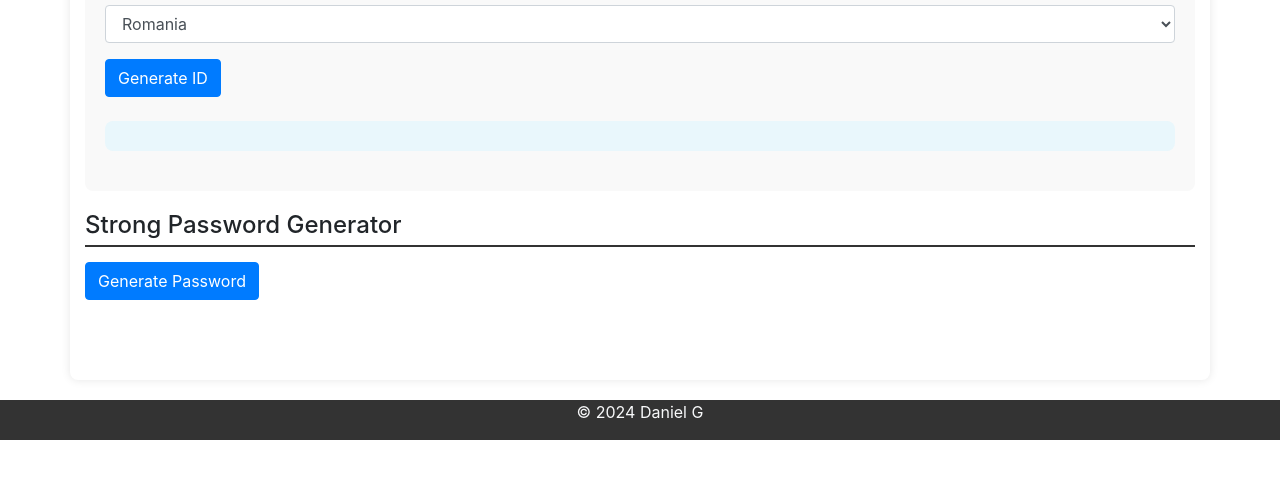
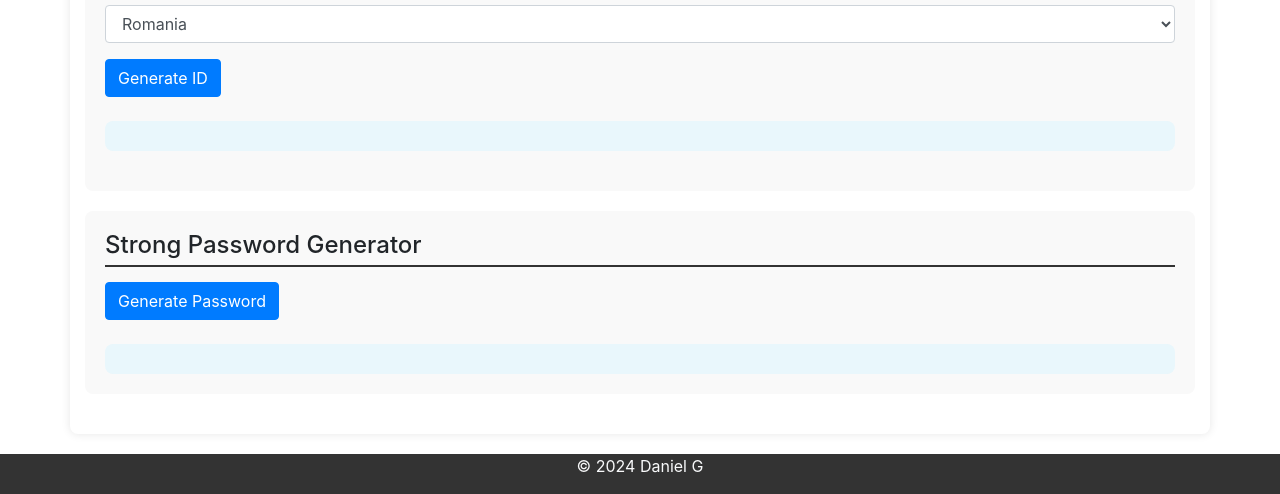
Before and after one commit to gurgutadaniel/IDGenerator, a plain HTML site: page index.html in a window 1280 px wide. Shown: the part 360-854 px from the top of the page. Before the commit the page ends 800 px from the top, so only its background shows below. Drawn offline with nearby package versions, Linux system fonts and the light colour scheme; a script that the page names is missing.

Commit message:
Update styles.css
Adding Strong Password Generator

```diff
--- a/styles.css
+++ b/styles.css
@@ -103,6 +103,29 @@ button {
   font-weight: bold;
 }
 
+/* Password Generator section styles */
+#password-generator {
+  background-color: #f9f9f9;
+  padding: 20px;
+  border-radius: 8px;
+  margin-top: 20px;
+}
+
+#generatedPassword {
+  background-color: #e9f7fc;
+  padding: 15px;
+  border-radius: 8px;
+  margin-top: 20px;
+}
+
+#generatedPassword p {
+  margin: 0;
+}
+
+#generatedPassword strong {
+  font-weight: bold;
+}
+
 /* Footer styles */
 footer {
   background-color: #333;  /* Custom background color */
```
